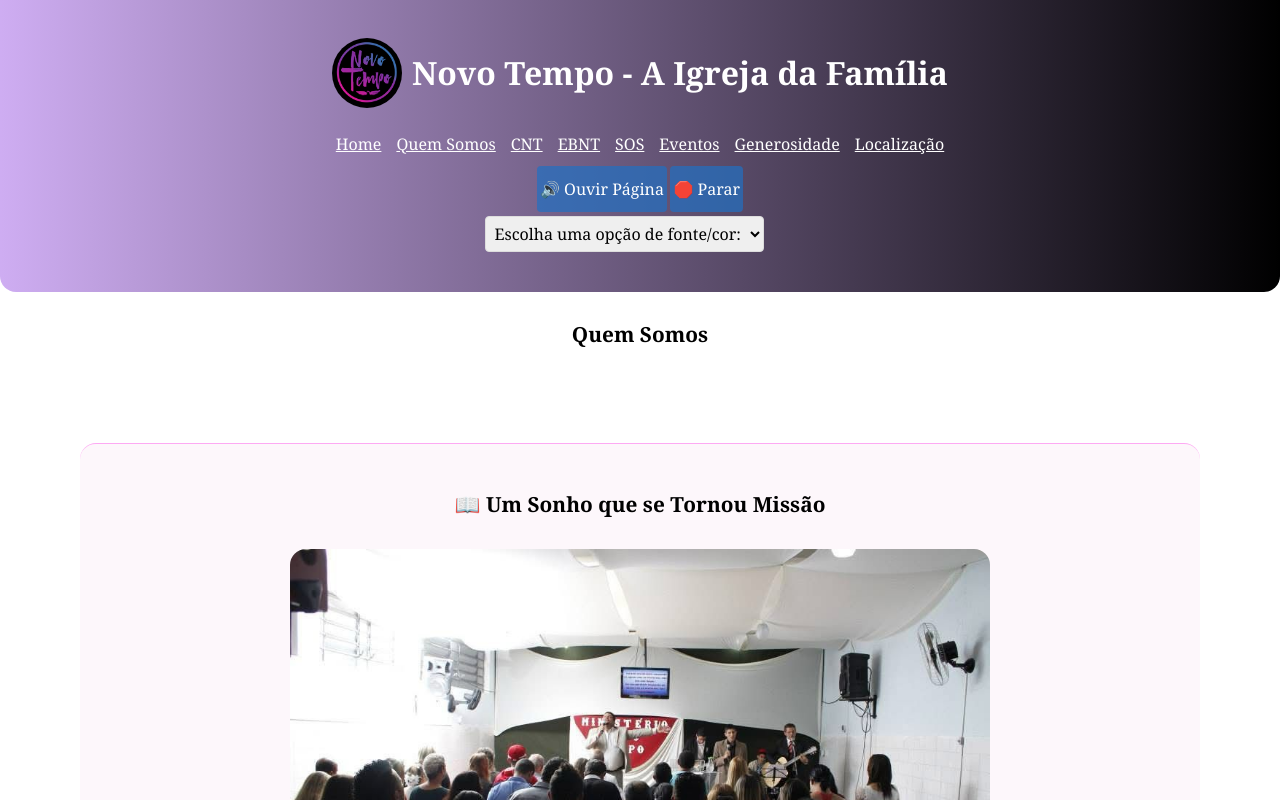
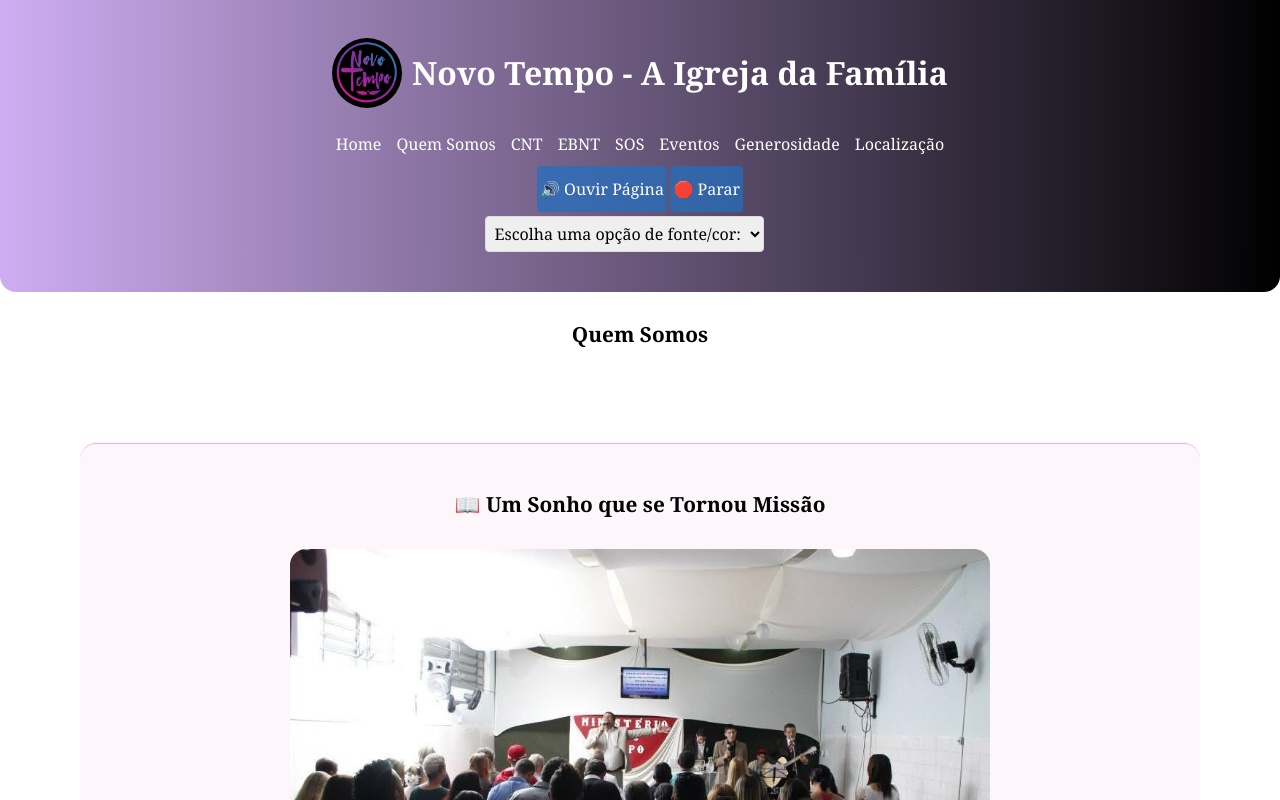
Before and after one commit to MariaaPcsa/projetointegrador3comreact, a React (Vite) app: page /whoweare in a window 1280 px wide. Shown: the top 800 px of the page. Built offline with nearby package versions, Linux system fonts and the light colour scheme.

Commit message:
Efetuado  atualização no css das páginas

```diff
--- a/src/components/Footer.jsx
+++ b/src/components/Footer.jsx
@@ -54,13 +54,13 @@ const Footer = () => {
             </li>
             {/* <!-- Whatsapp --> */}
 
-            {/* <li>
+            <li>
                 <a href="#" className="midia-link-lista" id='voltar'>
                     <img src="../images/Seta-volta.jpg" alt="Ícone de seta para voltar" />
-                    <button>  </button>
-                    <span className='footer'>Inicio</span>
+
+                    {/* <span className='footer'>Inicio</span> */}
                 </a>
-            </li> */}
+            </li>
 
 
             {/* <!-- Retornar --> */}
--- a/src/components/css/header.css
+++ b/src/components/css/header.css
@@ -45,7 +45,6 @@
   color: white;
   font-size: 1rem;
   font-weight: 500;
-  text-decoration: underline;
   padding: 0;
 }
 
```
